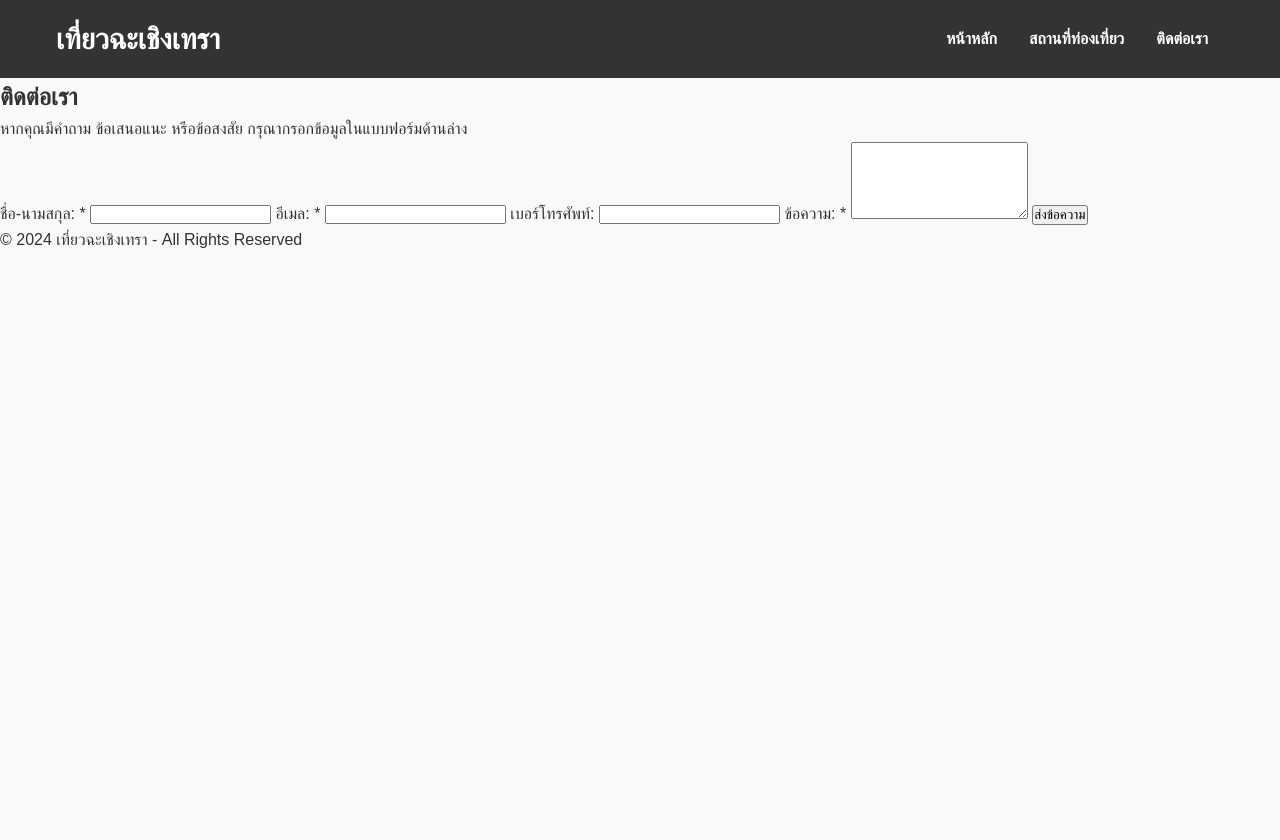
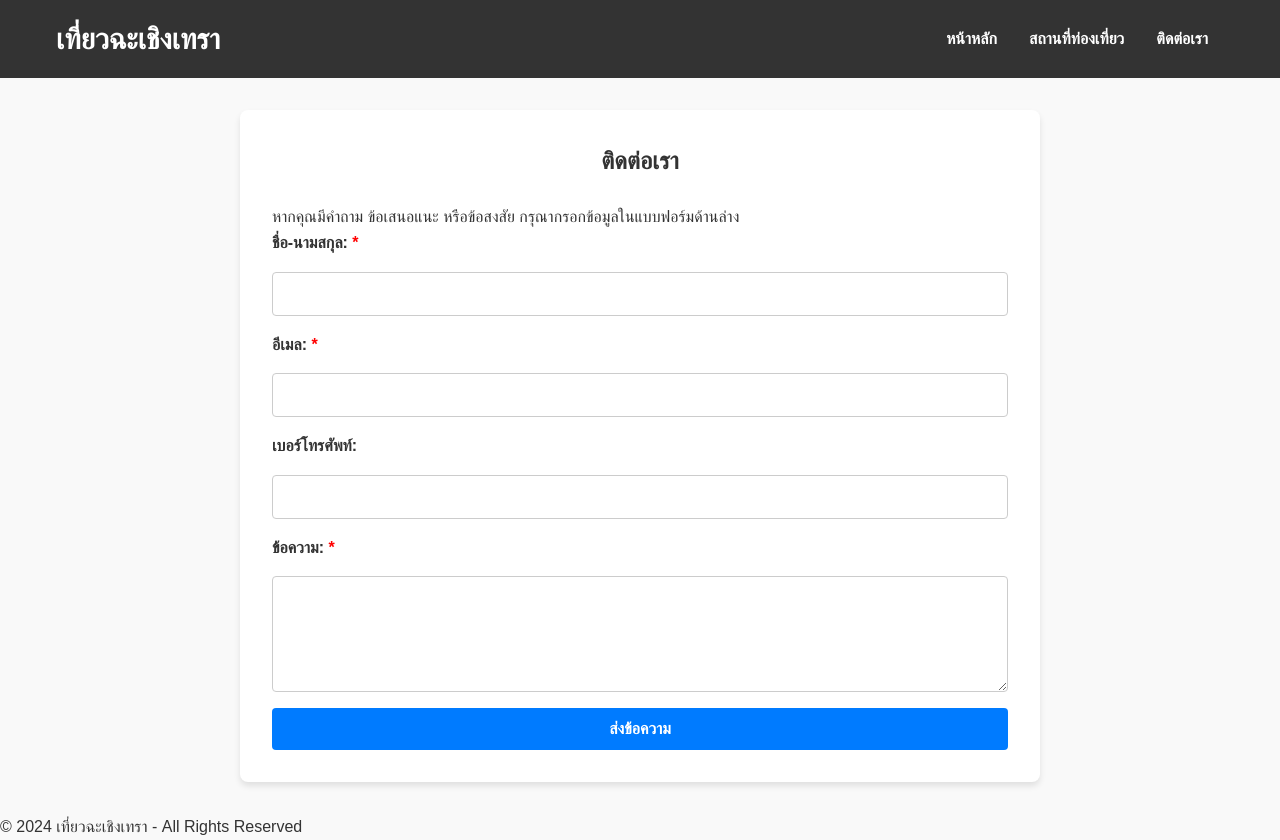
Before and after one commit to nWeeraphat/Hw1, a plain HTML site: page contact.html in a window 1280 px wide. Before the commit the page ends 800 px from the top, so only its background shows below. Drawn offline with Linux system fonts and the light colour scheme.

Commit message:
เพิ่มฟอร์มสำหรับ contact

```diff
--- a/css/styles.css
+++ b/css/styles.css
@@ -110,3 +110,55 @@ header nav ul.menu li a {
     padding: 0 1rem 1rem;
     font-size: 1rem;
 }
+/* Contact Form */
+.contact {
+    max-width: 800px;
+    margin: 2rem auto;
+    padding: 0 1rem;
+    background: white;
+    box-shadow: 0 4px 6px rgba(0, 0, 0, 0.1);
+    border-radius: 8px;
+    padding: 2rem;
+}
+
+.contact h2 {
+    text-align: center;
+    margin-bottom: 1.5rem;
+}
+
+form {
+    display: flex;
+    flex-direction: column;
+    gap: 1rem;
+}
+
+label {
+    font-weight: bold;
+}
+
+input, textarea, button {
+    font-size: 1rem;
+    padding: 0.75rem;
+    border: 1px solid #ccc;
+    border-radius: 4px;
+    width: 100%;
+    box-sizing: border-box;
+}
+
+button {
+    background: #007BFF;
+    color: white;
+    border: none;
+    cursor: pointer;
+    font-weight: bold;
+    transition: background 0.3s;
+}
+
+button:hover {
+    background: #0056b3;
+}
+
+.required {
+    color: red;
+    font-weight: bold;
+}
```
